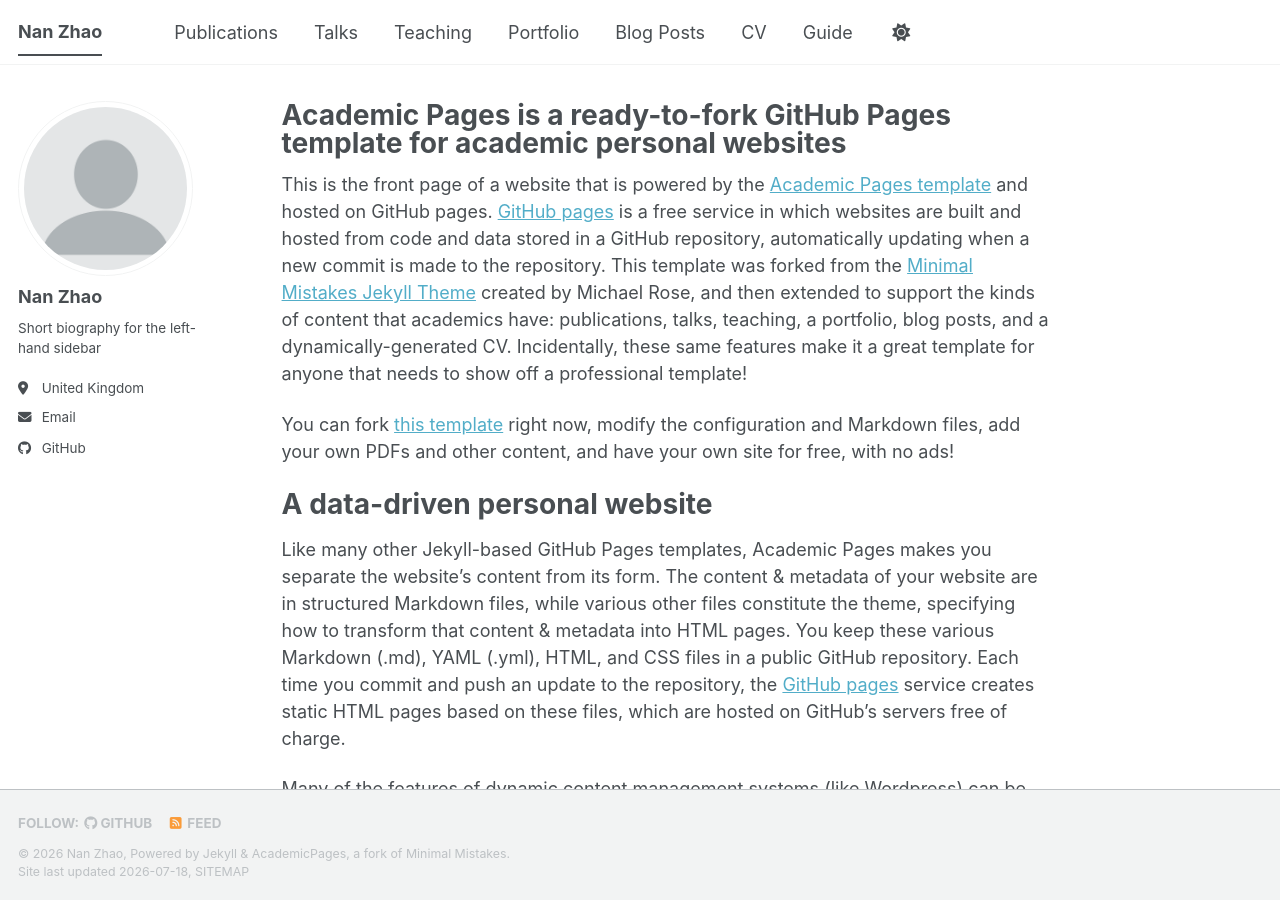
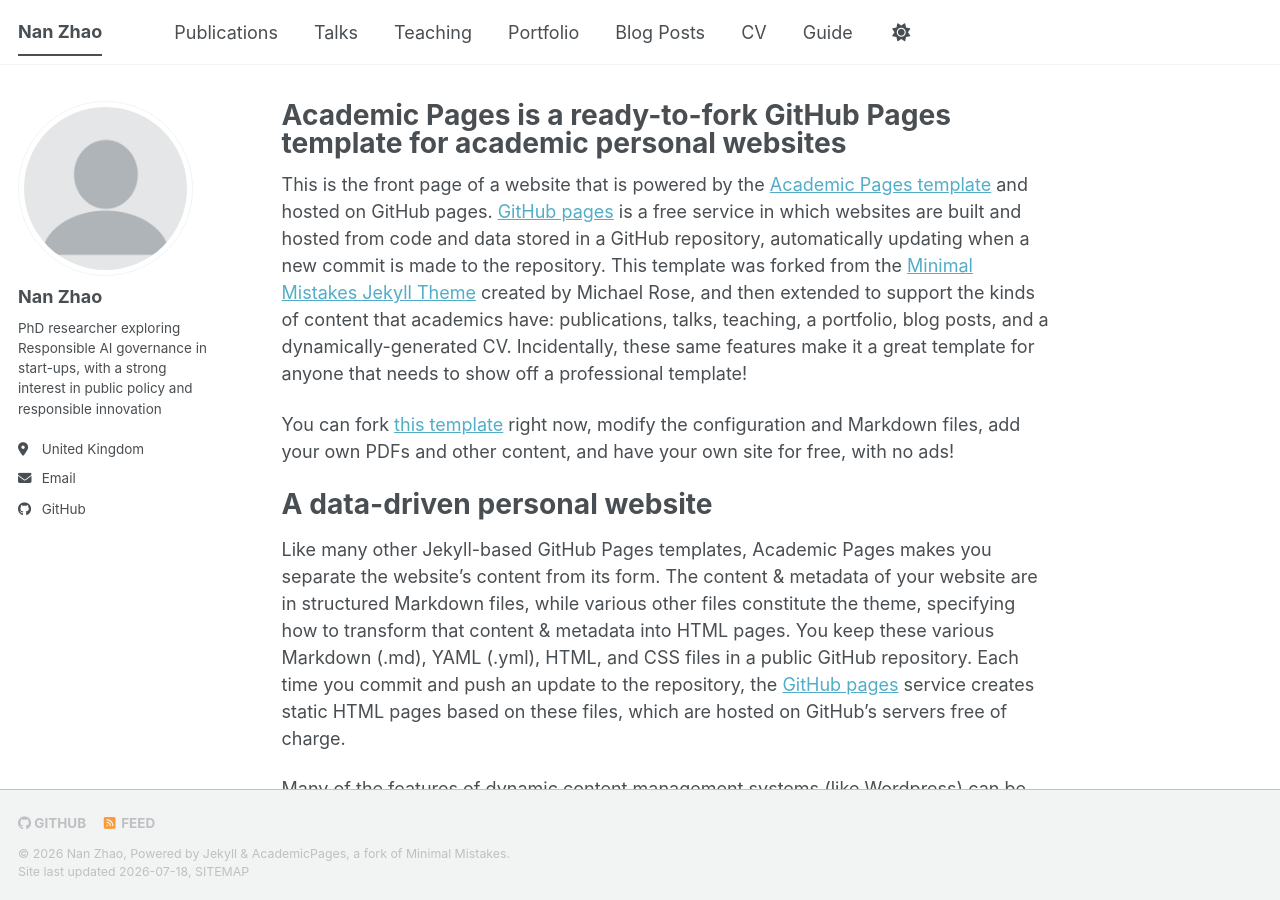
Before and after one commit to nanzhaoresearch/nanzhaoresearch.github.io, a Jekyll site: the page built from _pages/about.md, in a window 1280 px wide and 900 px high. Built offline with Jekyll 4.4.1, drawn with Linux system fonts in a browser that asks for light colours; a style sheet for code colours, icons or effects is not loaded.

```diff
--- a/_config.yml
+++ b/_config.yml
@@ -7,7 +7,7 @@
 # server process.
 
 # Basic Site Settings
-locale                   : "en-US"
+locale                   : "en-UK"
 site_theme               : "default" # The available themes options are "default", "air", "sunrise", "mint", "dirt" and "contrast"
 title                    : "Nan Zhao"
 title_separator          : "-"
@@ -25,7 +25,7 @@ author:
   # Biographic information
   avatar           : "profile.png"
   name             : "Nan Zhao"
-  bio              : "Short biography for the left-hand sidebar"
+  bio              : "PhD researcher exploring Responsible AI governance in start-ups, with a strong interest in public policy and responsible innovation"
   location         : "United Kingdom"
   institute        : "Loughborough University"
   github           : "nanzhaoresearch"
```
